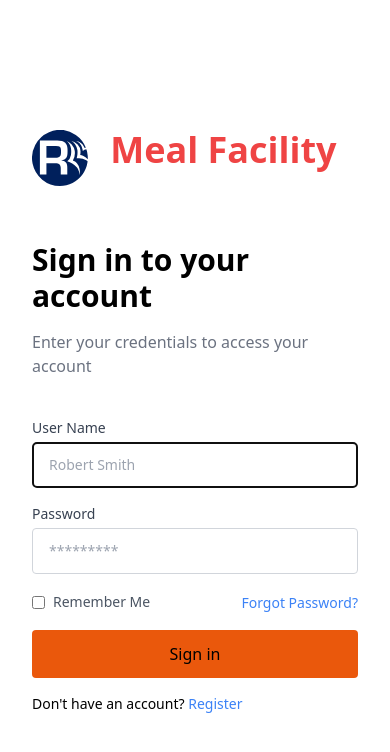
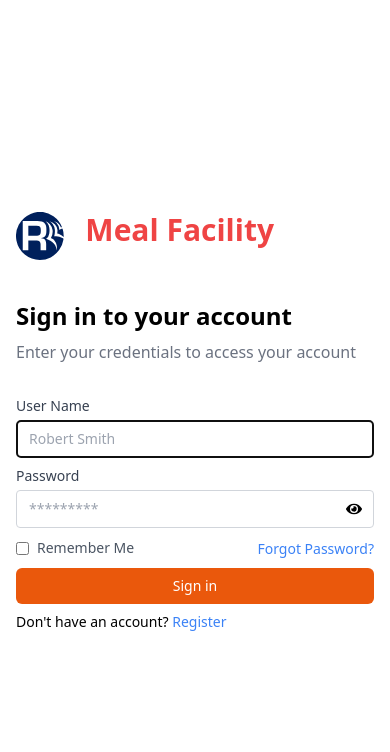
Before and after one commit to Devanshi2109/bookMyMeal-frontend, a React (Vite) app: page /login in a window 390 px wide. Shown: the top 752 px of the page. Built offline with nearby package versions, Linux system fonts and the light colour scheme.

Commit message:
Fixed the structure of login component and created AuthLayout to not repeat same line of code, made it responsive

```diff
--- /dev/null
+++ b/src/components/AuthLayout.jsx
@@ -0,0 +1,18 @@
+import React from "react";
+import loginImg from "../assest/images/signup-image.jpg";
+
+const AuthLayout = ({ children }) => {
+  return (
+    <div className="flex h-screen overflow-hidden">
+      <div
+        className="hidden w-2/3 bg-center bg-cover md:block"
+        style={{ backgroundImage: `url(${loginImg})` }}
+      ></div>
+      <div className="flex items-center justify-center w-full p-4 md:w-1/2 overflow-y-auto">
+        <div className="w-full max-w-sm">{children}</div>
+      </div>
+    </div>
+  );
+};
+
+export default AuthLayout;
--- a/src/components/Login.jsx
+++ b/src/components/Login.jsx
@@ -1,12 +1,14 @@
 import { useState } from "react";
 import { Link } from "react-router-dom";
 import toast, { Toaster } from "react-hot-toast";
+import { FaEye, FaEyeSlash } from "react-icons/fa";
+import AuthLayout from "./AuthLayout.jsx";
 import logo from "../assest/images/logo.svg";
-import loginImg from "../assest/images/signup-image.jpg";
 
 const Login = () => {
   const [username, setUsername] = useState("");
   const [password, setPassword] = useState("");
+  const [showPassword, setShowPassword] = useState(false);
   const [rememberMe, setRememberMe] = useState(false);
 
   const handleSubmit = (e) => {
@@ -19,7 +21,6 @@ const Login = () => {
       toast.error("Please enter a username.");
       return;
     }
-
     if (!password.trim()) {
       toast.error("Please enter a password.");
       return;
@@ -28,36 +29,22 @@ const Login = () => {
     console.log("Password:", password);
   };
 
-  const handleTogglePassword = () => {
-    const passwordField = document.getElementById("password-field");
-    passwordField.type === "password"
-      ? (passwordField.type = "text")
-      : (passwordField.type = "password");
-  };
-
   return (
-    <div className="flex h-screen">
-      <div
-        className="hidden w-2/3 bg-center bg-cover md:block"
-        style={{ backgroundImage: `url(${loginImg})` }}
-      ></div>
-      <div className="flex items-center justify-center w-full p-8 md:w-1/2">
-        <div className="w-full max-w-md">
-          <div className="mb-10 text-center">
-            <div className="flex items-start justify-start mx-auto text-left mb-14">
-              <img src={logo} alt="Rishabh Software" className="mr-4 h-14" />
-              <h2 className="text-4xl font-bold text-red-500">Meal Facility</h2>
+    <AuthLayout>
+      <div className="mb-8 text-center">
+        <div className="flex items-start justify-start mx-auto text-left mb-10">
+          <img src={logo} alt="Rishabh Software" className="mr-4 h-12" />
+          <h2 className="text-3xl font-bold text-red-500">Meal Facility</h2>
         </div>
-
-            <p className="mb-4 text-3xl font-bold text-left">
+        <p className="mb-2 text-2xl font-bold text-left">
           Sign in to your account
         </p>
-            <p className="mb-4 text-left text-gray-500">
+        <p className="text-left text-gray-500">
           Enter your credentials to access your account
         </p>
       </div>
       <form onSubmit={handleSubmit}>
-            <div className="mb-4">
+        <div className="mb-2">
           <label
             htmlFor="username"
             className="block text-sm font-medium text-gray-700"
@@ -67,14 +54,16 @@ const Login = () => {
           <input
             id="username"
             type="text"
-                className="block w-full px-4 py-3 mt-1 text-sm border border-gray-300 rounded form-input md:text-base"
+            className="block w-full px-3 py-2 mt-1 text-sm border border-gray-300 rounded form-input"
+
+
             placeholder="Robert Smith"
             autoFocus
             value={username}
             onChange={(e) => setUsername(e.target.value)}
           />
         </div>
-            <div className="mb-4">
+        <div className="mb-2">
           <label
             htmlFor="password"
             className="block text-sm font-medium text-gray-700"
@@ -84,22 +73,21 @@ const Login = () => {
           <div className="relative">
             <input
               id="password-field"
-                  type="password"
+              type={showPassword ? "text" : "password"}
               placeholder="*********"
-                  className="block w-full px-4 py-3 mt-1 text-sm border border-gray-300 rounded form-input md:text-base"
+              className="block w-full px-3 py-2 mt-1 text-sm border border-gray-300 rounded form-input"
               value={password}
               onChange={(e) => setPassword(e.target.value)}
             />
-
             <span
-                  onClick={handleTogglePassword}
+              onClick={() => setShowPassword(!showPassword)}
               className="absolute inset-y-0 right-0 flex items-center pr-3 cursor-pointer"
             >
-                  <i className="icon-eye-close field-icon"></i>
+              {showPassword ? <FaEyeSlash /> : <FaEye />}
             </span>
           </div>
         </div>
-            <div className="flex items-center justify-between mb-4">
+        <div className="flex items-center justify-between mb-2">
           <label className="flex items-center">
             <input
               type="checkbox"
@@ -118,11 +106,10 @@ const Login = () => {
             </Link>
           </div>
         </div>
-            <div className="mb-4">
+        <div className="mb-2">
           <button
             type="submit"
-                className="w-full px-6 py-3 bg-orange-600 rounded btn btn-primary hover:bg-orange-700"
-                onClick={handleSubmit}
+            className="w-full px-4 py-2 text-sm text-white bg-orange-600 rounded-md hover:bg-orange-700"
             >
               Sign in
             </button>
@@ -136,10 +123,8 @@ const Login = () => {
           </p>
         </div>
       </form>
-        </div>
-      </div>
       <Toaster position="top-right" />
-    </div>
+    </AuthLayout>
   );
 };
 
```
Lines whose indentation alone changed are shown as unchanged.
